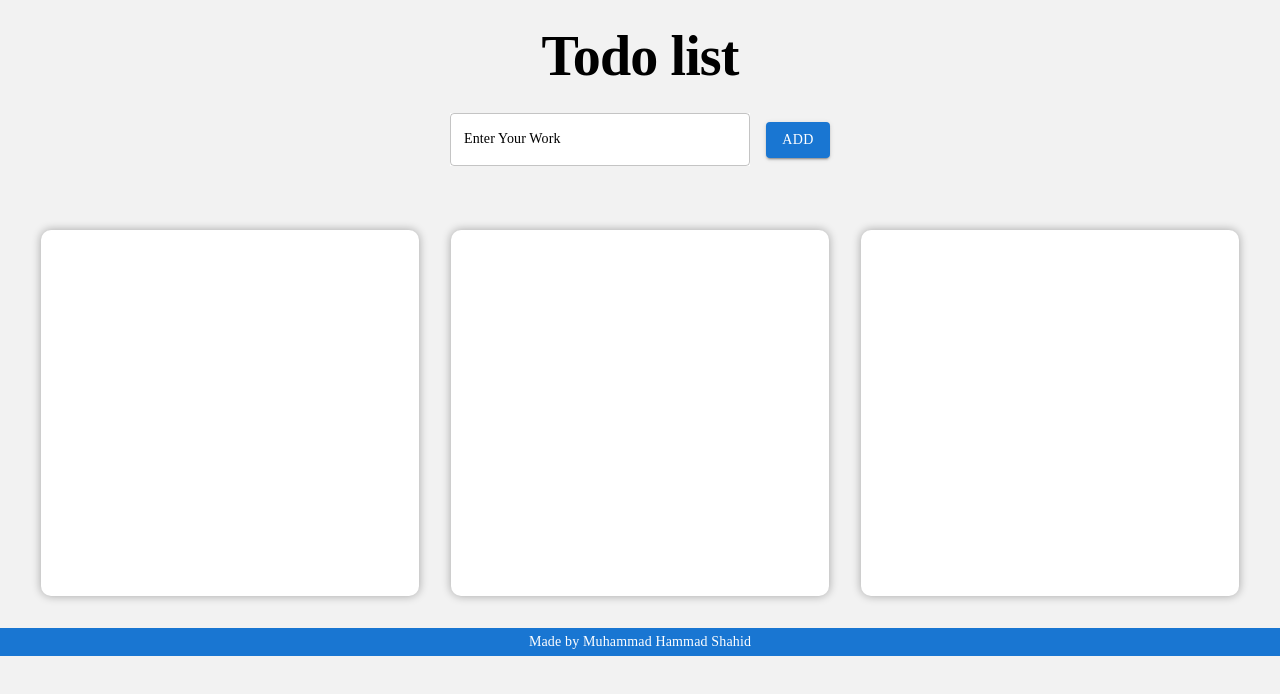
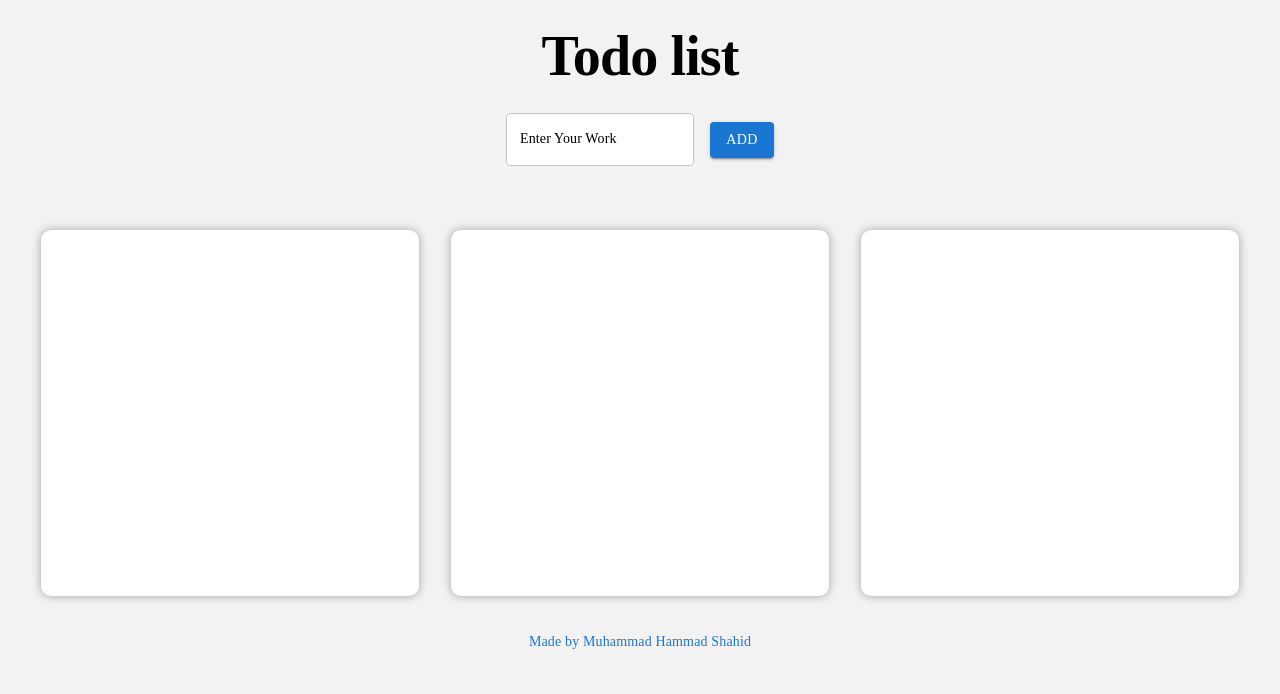
Before and after one commit to hammadsheikh07/todo-list, a React (Create React App) app: page / in a window 1280 px wide. Shown: the top 694 px of the page. Built offline with nearby package versions, Linux system fonts and the light colour scheme.

Commit message:
fixing resposiveness issues

```diff
--- a/src/App.js
+++ b/src/App.js
@@ -63,7 +63,7 @@ const App = () => {
                   multiline
                   maxRows={3}
                   value={newWork}
-                  sx={{ minWidth: "300px", backgroundColor: "white" }}
+                  sx={{ maxWidth: "300px", backgroundColor: "white" }}
                   label="Enter Your Work"
                 ></TextField>
                 <Button sx={{ ml: 2 }} variant="contained" type="submit">
@@ -201,6 +201,7 @@ const App = () => {
             </Box>
           </Box>
         </Box>
+
       </Box>
     </div>
   );
--- a/src/components/Footer/Footer.js
+++ b/src/components/Footer/Footer.js
@@ -5,8 +5,8 @@ import React from "react";
 const Footer = () => {
   return (
     <div>
-      <Box py={0.5} sx={{backgroundColor:"#1976D2"}}>
-        <Typography textAlign={"center"} variant="body2" sx={{fontWeight:"500",color:"white"}}>Made by Muhammad Hammad Shahid</Typography>
+      <Box  py={0.5} >
+        <Typography textAlign={"center"} variant="body2" sx={{fontWeight:"500",color:"#1976D2"}}>Made by Muhammad Hammad Shahid</Typography>
       </Box>
     </div>
   );
```
